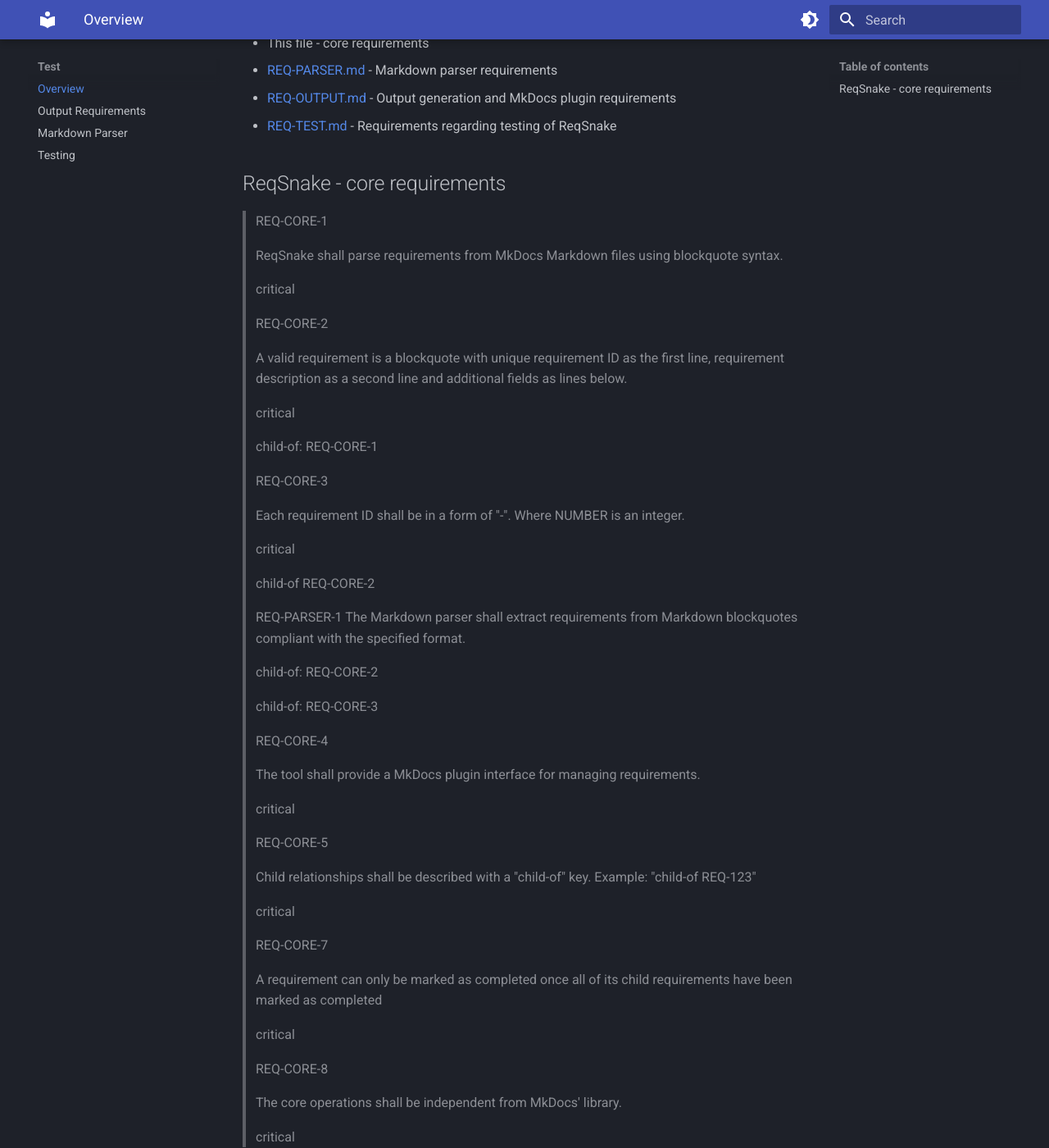
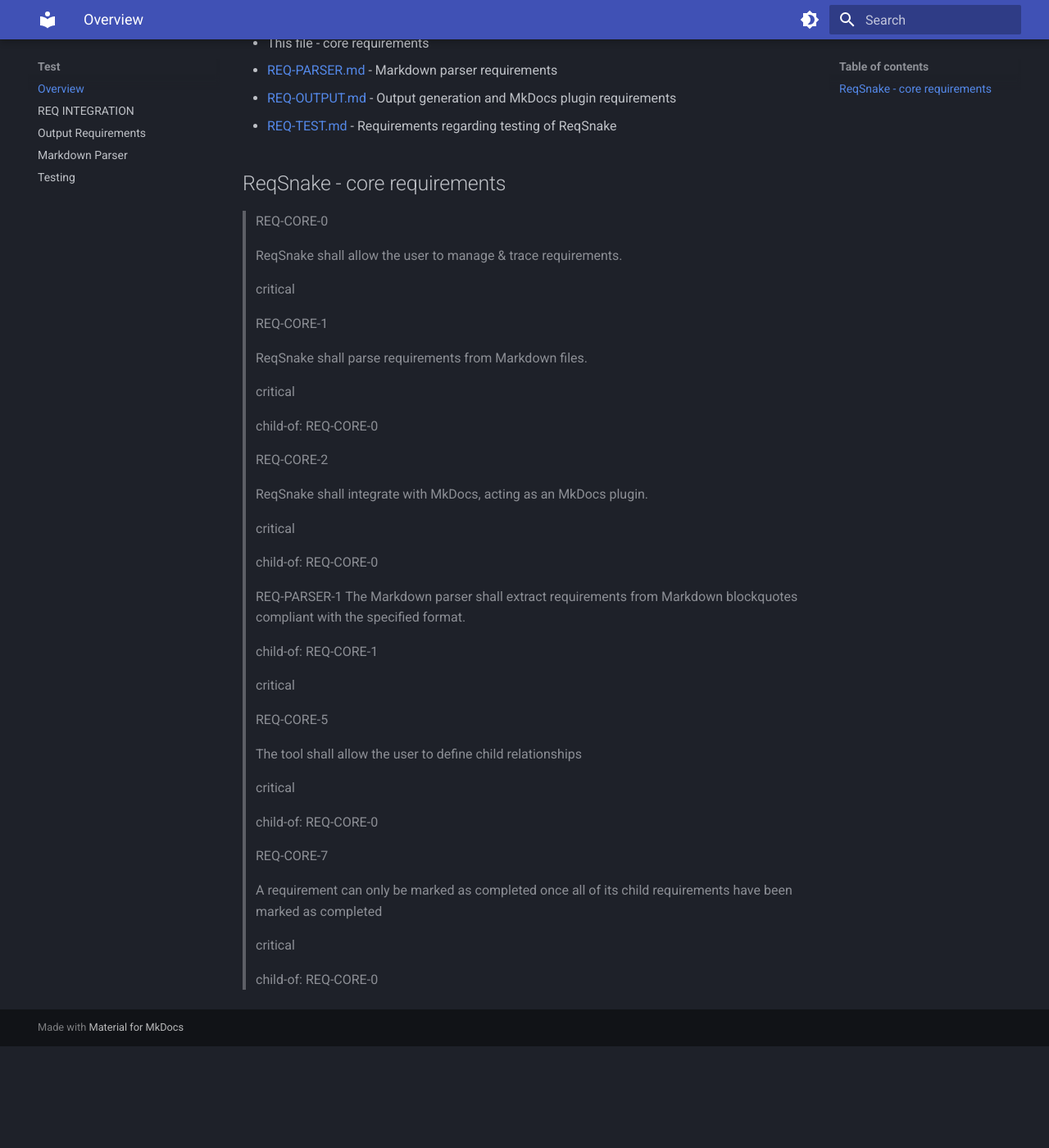
Before and after one commit to Wint3rmute/ReqSnake, an MkDocs documentation site: the page built from docs/README.md, in a window 1280 px wide and 1400 px high, scrolled down 207 px. Shown: the whole window at 82% size. Built offline with MkDocs 1.6.1 and Material for MkDocs 9.7.7, drawn with Linux system fonts in a browser that asks for light colours; after the commit the page ends 1483 px from its top, so only the background shows below that.

Commit message:
working on requirements hierarchy

```diff
--- a/docs/README.md
+++ b/docs/README.md
@@ -9,55 +9,47 @@
 
 ## ReqSnake - core requirements
 
-> REQ-CORE-1
+> REQ-CORE-0
 >
-> ReqSnake shall parse requirements from MkDocs Markdown files using blockquote syntax.
+> ReqSnake shall allow the user to manage & trace requirements.
 >
 > critical
 
-> REQ-CORE-2
+> REQ-CORE-1
 >
-> A valid requirement is a blockquote with unique requirement ID as the first line, requirement description as a second line and additional fields as lines below.
+> ReqSnake shall parse requirements from Markdown files.
 >
 > critical
 >
-> child-of: REQ-CORE-1
+> child-of: REQ-CORE-0
 
-> REQ-CORE-3
+> REQ-CORE-2
 >
-> Each requirement ID shall be in a form of "<STRING>-<NUMBER>". Where NUMBER is an integer.
+> ReqSnake shall integrate with MkDocs, acting as an MkDocs plugin.
 >
 > critical
 >
-> child-of REQ-CORE-2
+> child-of: REQ-CORE-0
 
 > REQ-PARSER-1
 > The Markdown parser shall extract requirements from Markdown blockquotes compliant with the specified format.
 >
-> child-of: REQ-CORE-2
->
-> child-of: REQ-CORE-3
-
-> REQ-CORE-4
-
-> The tool shall provide a MkDocs plugin interface for managing requirements.
+> child-of: REQ-CORE-1
 
 > critical
 
 > REQ-CORE-5
 >
-> Child relationships shall be described with a "child-of" key. Example: "child-of REQ-123"
+> The tool shall allow the user to define child relationships
 >
 > critical
+>
+> child-of: REQ-CORE-0
 
 > REQ-CORE-7
 >
 > A requirement can only be marked as completed once all of its child requirements have been marked as completed
 >
 > critical
-
-> REQ-CORE-8
 >
-> The core operations shall be independent from MkDocs' library.
->
-> critical
+> child-of: REQ-CORE-0
```
Also changed, not shown: docs/REQ-INTEGRATION.md (added, +11 -0 lines), docs/REQ-OUTPUT.md (+1 -9 lines), docs/REQ-PARSER.md (+16 -2 lines).
